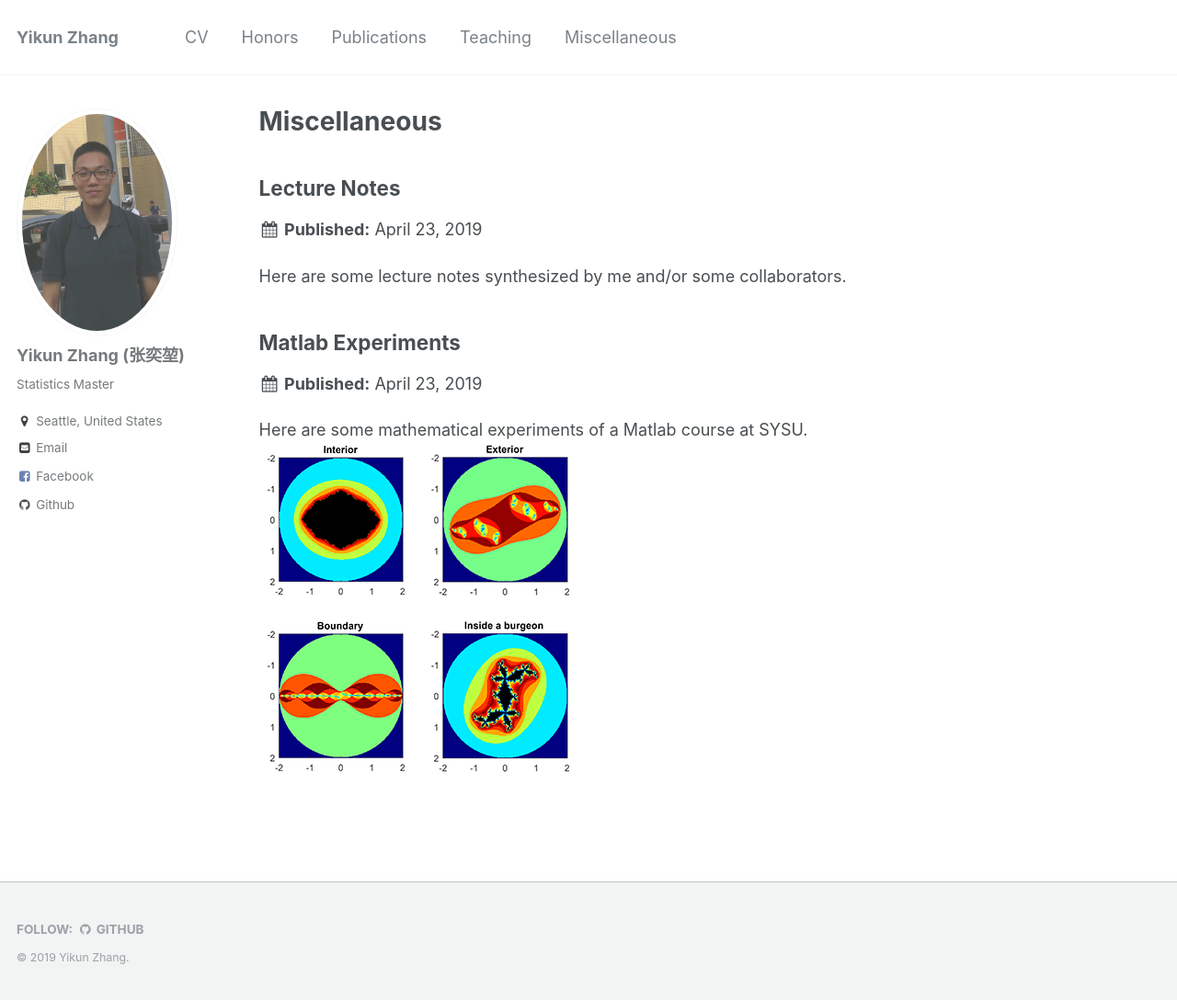
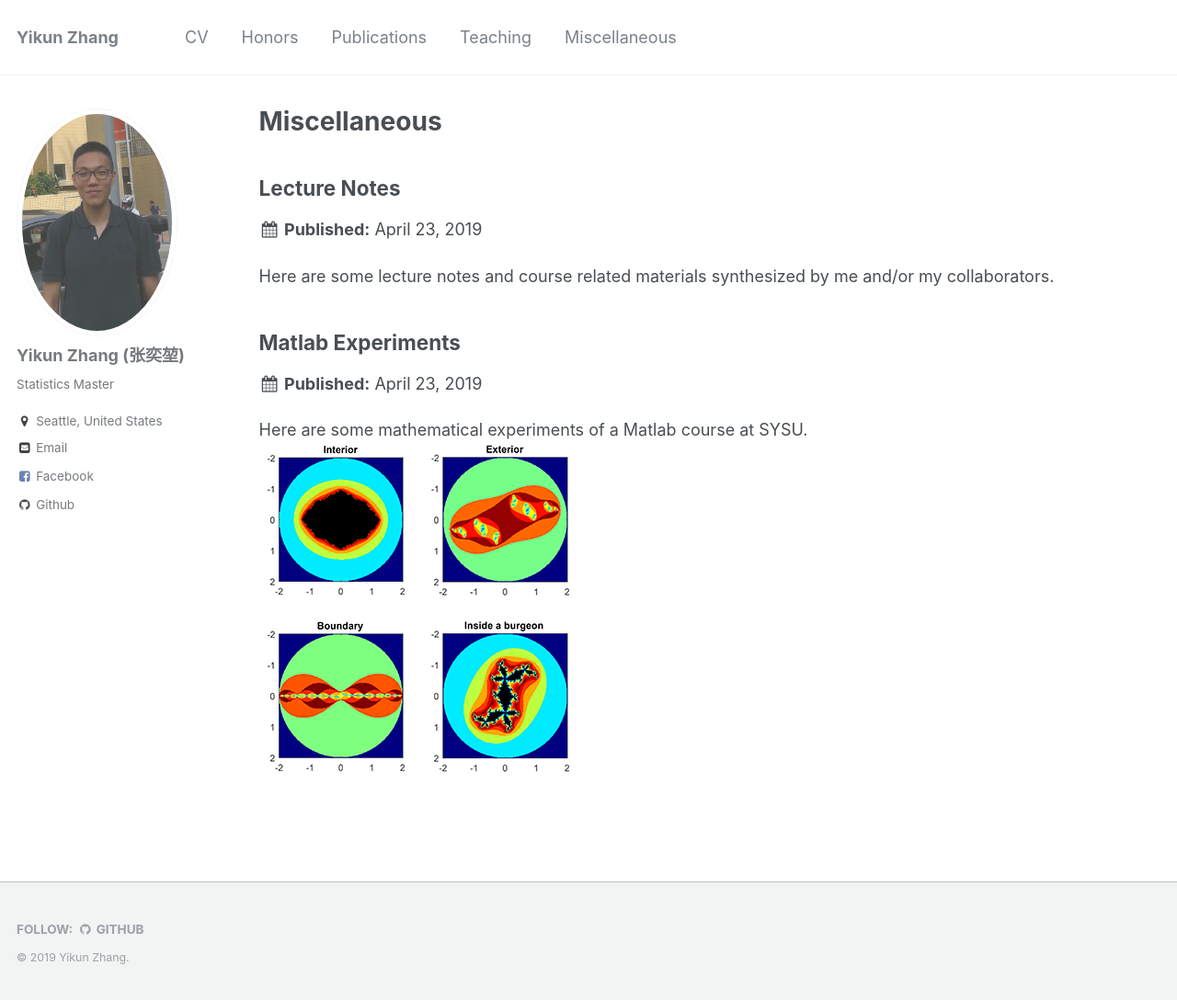
Before and after one commit to zhangyk8/zhangyk8.github.io, a Jekyll site: the page built from _pages/portfolio.html, in a window 1280 px wide and 1088 px high. Shown: the whole window at 92% size. Built offline with Jekyll 4.4.1, drawn with Linux system fonts in a browser that asks for light colours.

Commit message:
Update portfolio-1.html

```diff
--- a/_portfolio/portfolio-1.html
+++ b/_portfolio/portfolio-1.html
@@ -1,6 +1,6 @@
 ---
 title: "Lecture Notes"
-excerpt: "Here are some lecture notes synthesized by me and/or some collaborators.<br/>"
+excerpt: "Here are some lecture notes and course related materials synthesized by me and/or my collaborators.<br/>"
 collection: portfolio
 permalink: /portfolio/
 ---
```
